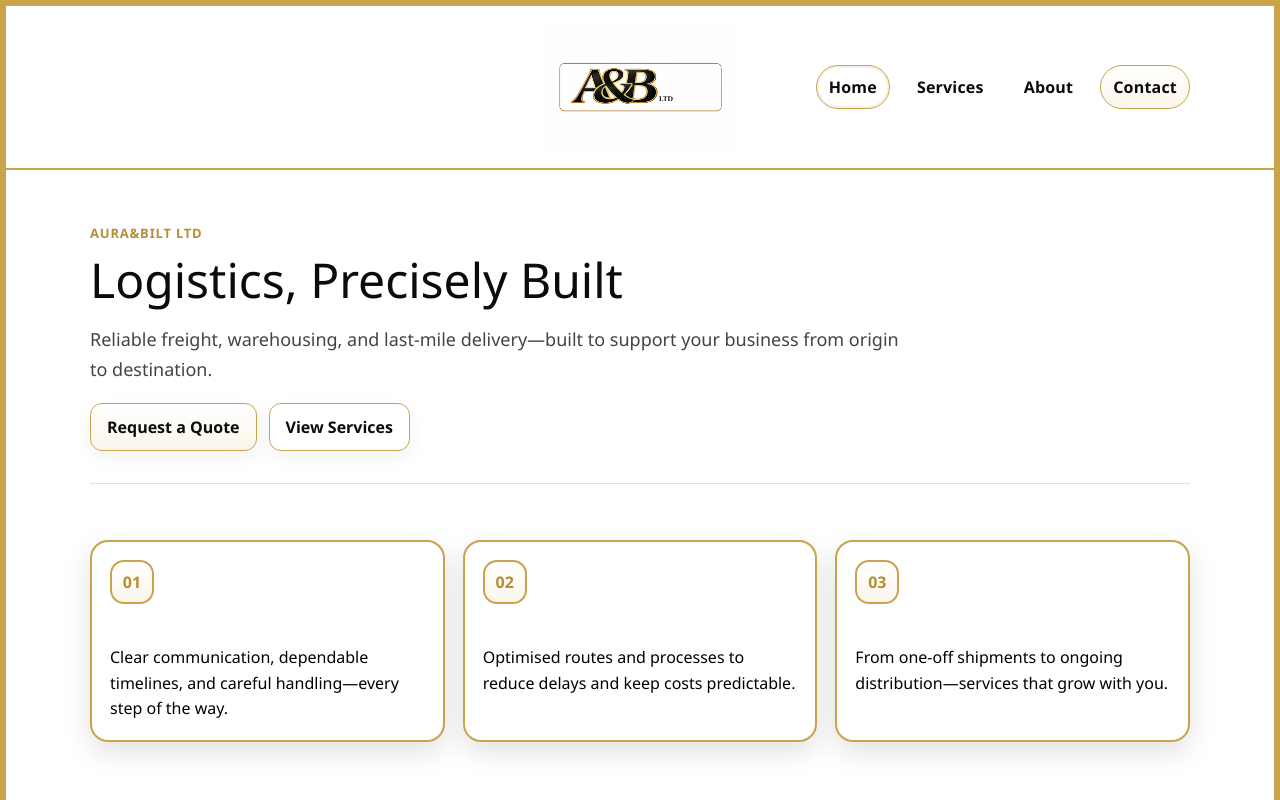
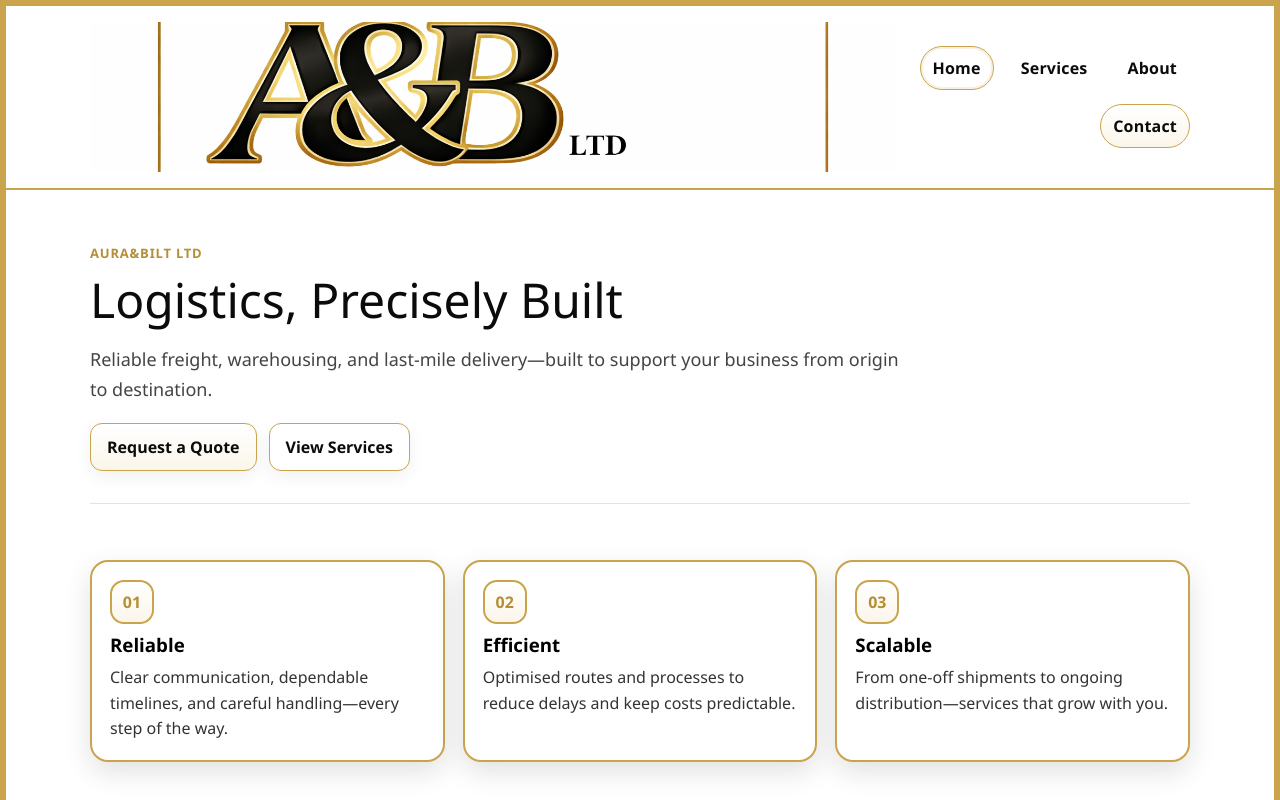
Before and after one commit to AuraBiltLTD/aura-biltwebsite, a plain HTML site: page index.html in a window 1280 px wide. Shown: the top 800 px of the page. Drawn offline with Linux system fonts and the light colour scheme.

Commit message:
styles.css

```diff
--- a/styles.css
+++ b/styles.css
@@ -11,6 +11,7 @@
 
 *{box-sizing:border-box}
 html,body{margin:0;padding:0}
+
 body{
   font-family: "Segoe UI", Arial, sans-serif;
   background: var(--bg);
@@ -168,8 +169,11 @@ a:hover{opacity:.9}
   border-radius:14px;
   border:1px solid var(--gold);
   background: linear-gradient(180deg, #fff, #fbf6ea);
-  display:flex;align-items:center;justify-content:center;
-  font-weight:900;color: var(--gold2);
+  display:flex;
+  align-items:center;
+  justify-content:center;
+  font-weight:900;
+  color: var(--gold2);
 }
 
 .split{
@@ -192,14 +196,19 @@ a:hover{opacity:.9}
   padding:0;
   list-style:none;
 }
+
 .list li{
   padding:10px 0;
   border-bottom:1px solid var(--line);
   color: var(--muted);
 }
+
 .list li:last-child{border-bottom:none}
 
-.small{color:var(--muted);line-height:1.7}
+.small{
+  color:var(--muted);
+  line-height:1.7
+}
 
 .footer{
   margin-top:30px;
@@ -207,6 +216,7 @@ a:hover{opacity:.9}
   background:#fff;
   padding:18px 0;
 }
+
 .footer .row{
   display:flex;
   justify-content:space-between;
@@ -221,6 +231,7 @@ a:hover{opacity:.9}
   display:grid;
   gap:12px;
 }
+
 .input, .textarea{
   width:100%;
   border:1px solid var(--line);
@@ -229,7 +240,9 @@ a:hover{opacity:.9}
   font:inherit;
   outline:none;
 }
+
 .textarea{min-height:120px;resize:vertical}
+
 .input:focus, .textarea:focus{
   border-color: var(--gold);
   box-shadow: 0 0 0 4px rgba(201,164,76,.14);
@@ -242,58 +255,35 @@ a:hover{opacity:.9}
   .h1{font-size:38px}
   .card{grid-column: span 6}
   .split{grid-template-columns:1fr}
-  .brandlogo{height:130px;background-size: 100% auto;}
+  .brandlogo{height:110px;background-size: 100% auto;}
 }
+
 @media (max-width: 560px){
   .h1{font-size:32px}
   .card{grid-column: span 12}
-  .brandlogo{height:120px;background-size: 100% auto;}
+  .brandlogo{height:96px;background-size: 100% auto;}
 }
 
 /* PREMIUM WHITE SERVICE CARDS */
-.card {
+.card{
   background: #ffffff;
   border: 2px solid var(--gold);
   box-shadow: 0 10px 28px rgba(0,0,0,.12);
 }
 
 /* Card headings */
-.card h3 {
-  color: #FFFFFF;
+.card h3{
+  color: #000000;
 }
 
 /* Card body text */
-.card p {
-  color: #000000;
+.card p{
+  color: #333333;
 }
 
 /* Number / icon pill stays premium gold */
-.iconpill {
+.iconpill{
   background: linear-gradient(180deg, #fff, #fbf6ea);
   border: 2px solid var(--gold);
   color: var(--gold2);
 }
-
-/* === LOGO WIDTH FIX (NO OTHER CHANGES) === */
-
-/* Allow logo to span full content width */
-.brandrow{
-  position: relative;
-}
-
-/* Make logo match content width */
-.brandlogo{
-  width: 100%;
-  max-width: 1100px;   /* same as .container content */
-  margin: 0 auto;
-  height: 130px;       /* keeps it slim */
-  background-size: contain; /* never crop */
-}
-
-/* Keep nav on top, right aligned */
-.nav{
-  position: absolute;
-  right: 0;
-  top: 50%;
-  transform: translateY(-50%);
-}
```
